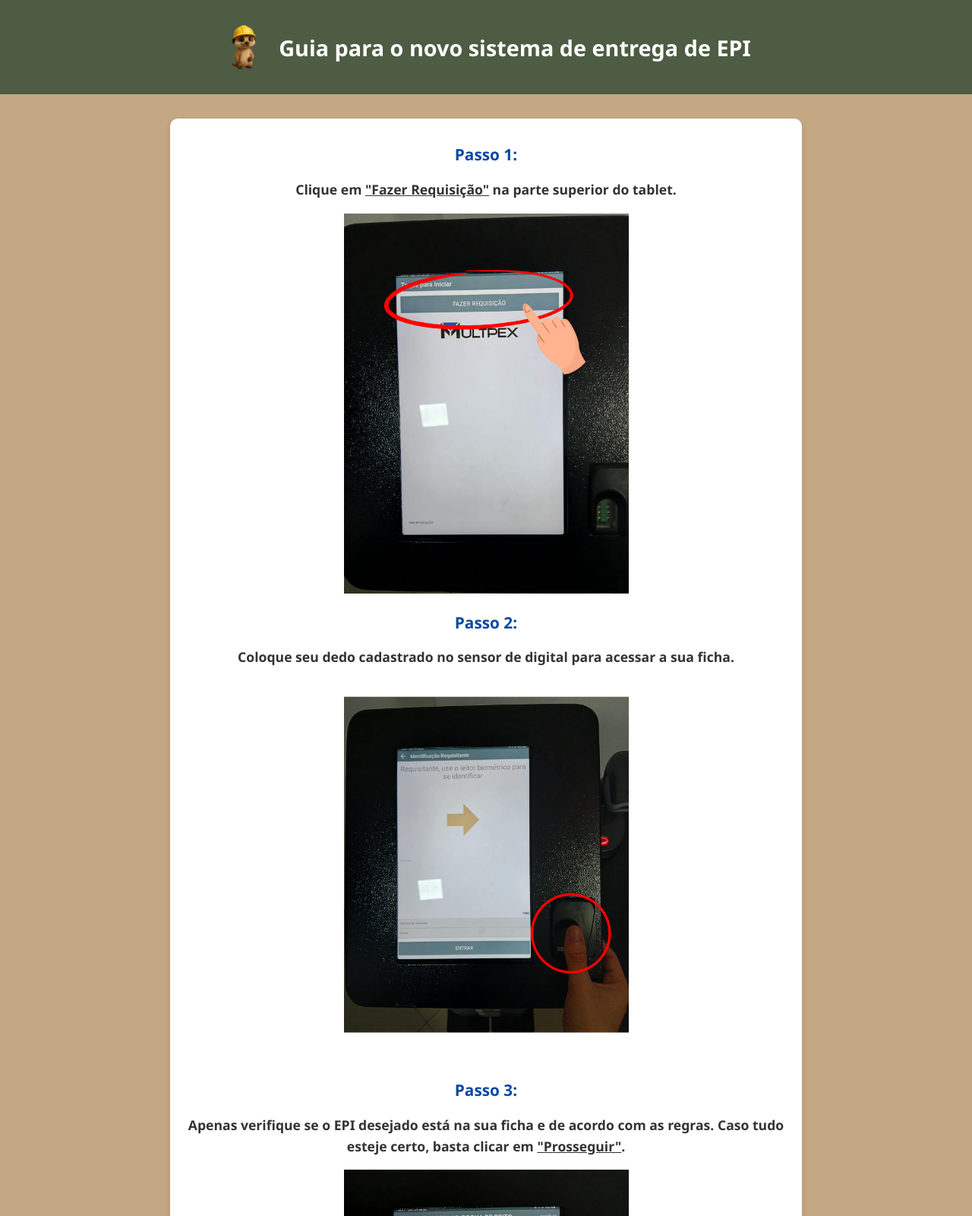
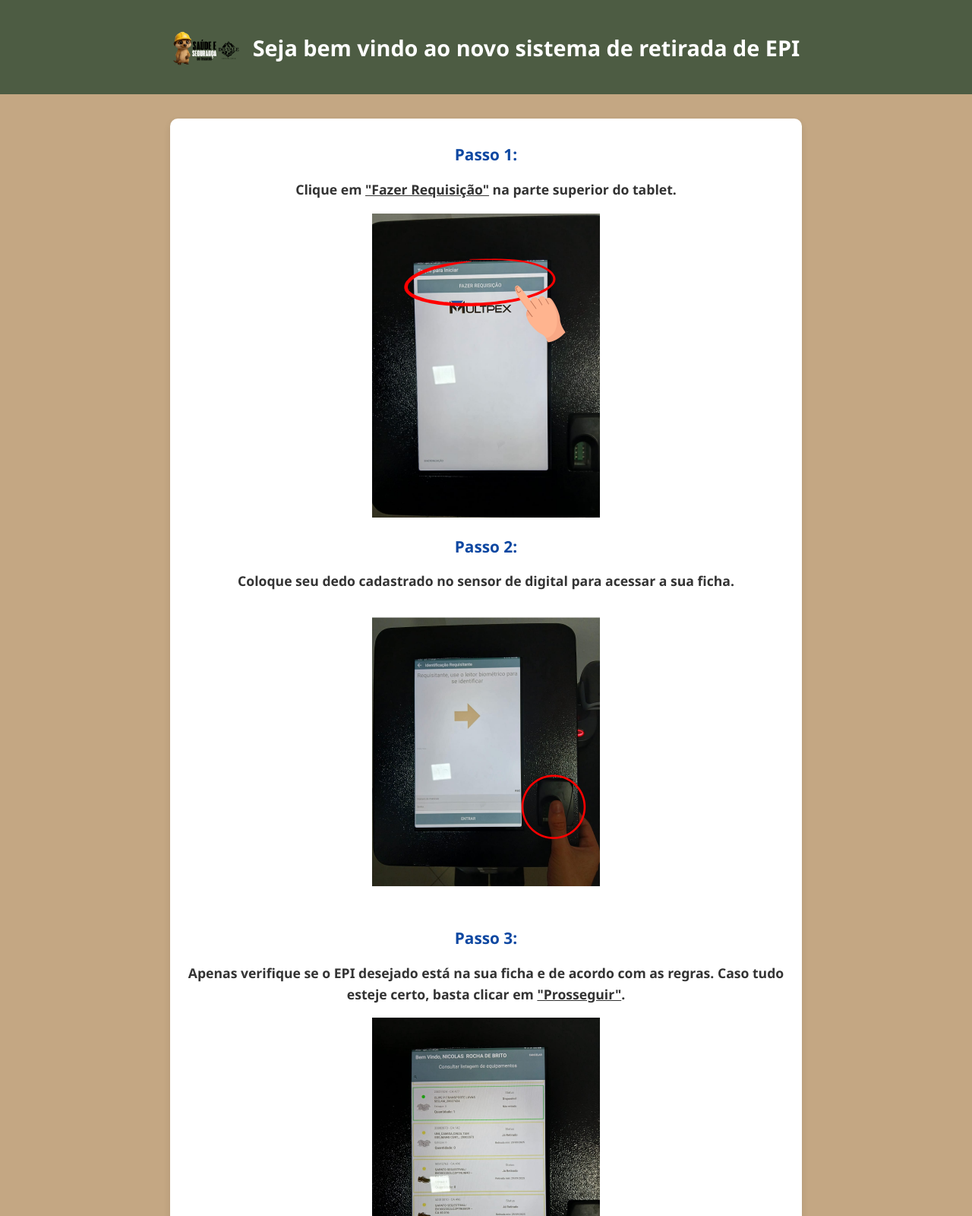
Before and after one commit to NicolasRB345/YourEPI_landng_page, a plain HTML site: page index.html in a window 1280 px wide. Shown: the top 1600 px of the page at 76% size. Drawn offline with Linux system fonts and the light colour scheme.

Commit message:
update all index and style

```diff
--- a/index.html
+++ b/index.html
@@ -10,8 +10,8 @@
 
   <header>
    <div class="head-content">
-      <img src="Assets/mascote.png" alt="Passo_1" class="mascote">
-      <h1>Guia para o novo sistema de entrega de EPI</h1>
+      <img src="Assets\Segurança__1_-removebg-preview.png" alt="Passo_1" class="mascote">
+      <h1>Seja bem vindo ao novo sistema de retirada de EPI</h1>
     </div>
   </header>
 
--- a/style.css
+++ b/style.css
@@ -74,37 +74,37 @@ footer {
 }
 
 .passo-um {
-  height: 500px;
+  height: 400px;
   display: block;
   margin: 0 auto 10px auto;
 }
 
 .passo-dois {
-  height: 500px;
+  height: 400px;
   display: block;
   margin: 0 auto 10px auto;
 }
 
 .passo-tres {
-  height: 500px;
+  height: 400px;
   display: block;
   margin: 0 auto 10px auto;
 }
 
 .passo-quatro {
-  height: 500px;
+  height: 400px;
   display: block;
   margin: 0 auto 10px auto;
 }
 
 .passo-cinco {
-  height: 500px;
+  height: 400px;
   display: block;
   margin: 0 auto 10px auto;
 }
 
 .passo-seis {
-  height: 500px;
+  height: 400px;
   display: block;
   margin: 0 auto 10px auto;
 }
```
Also changed, not shown: Assets/Segurança__1_-removebg-preview.png (added), Assets/mascote.png (deleted).
